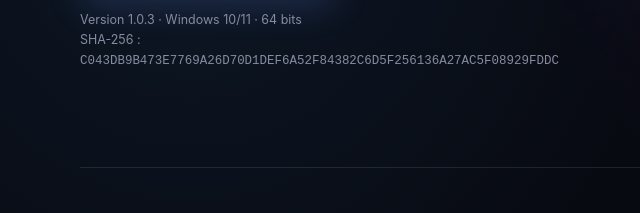
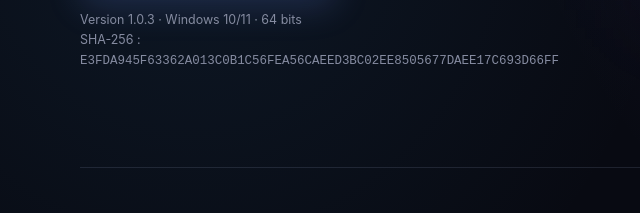
Before and after one commit to jujulian1607h/nova-browser, a plain HTML site: page index.html in a window 1280 px wide. Shown: the part 576-789 px from the top of the page, 0-640 px from the left. Drawn offline with Linux system fonts and the light colour scheme.

Commit message:
Update Night Browser website with verified 1.0.3 checksum

```diff
--- a/index.html
+++ b/index.html
@@ -125,7 +125,7 @@
           </a>
           <a class="button" href="#fonctionnalites">Découvrir le navigateur</a>
         </div>
-        <p class="requirements">Version 1.0.3 · Windows 10/11 · 64 bits<br>SHA-256 : <code>C043DB9B473E7769A26D70D1DEF6A52F84382C6D5F256136A27AC5F08929FDDC</code></p>
+        <p class="requirements">Version 1.0.3 · Windows 10/11 · 64 bits<br>SHA-256 : <code>E3FDA945F63362A013C0B1C56FEA56CAEED3BC02EE8505677DAEE17C693D66FF</code></p>
       </div>
 
       <div class="preview-wrap" role="img" aria-label="Aperçu illustré de l’interface sombre de Night Browser">
```
